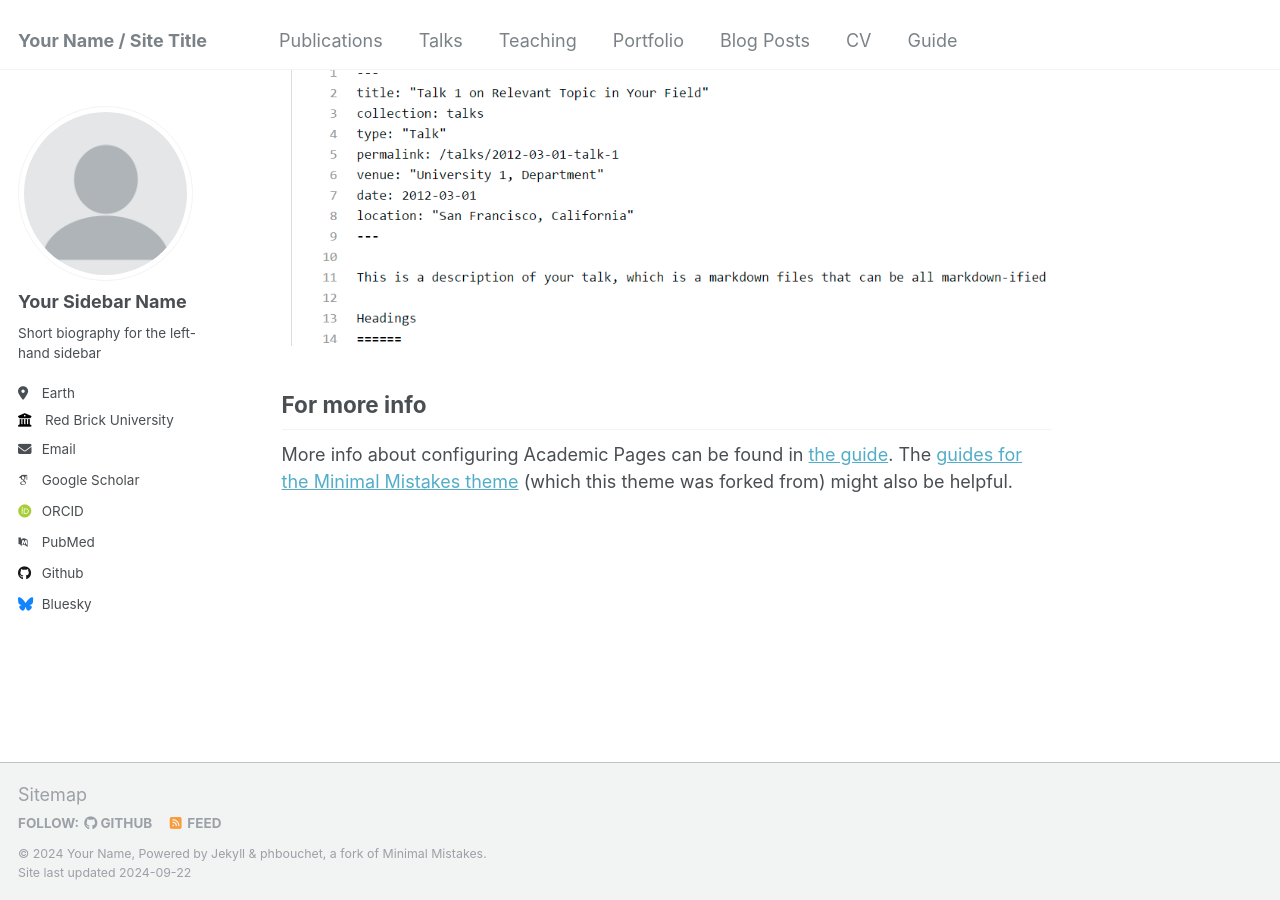
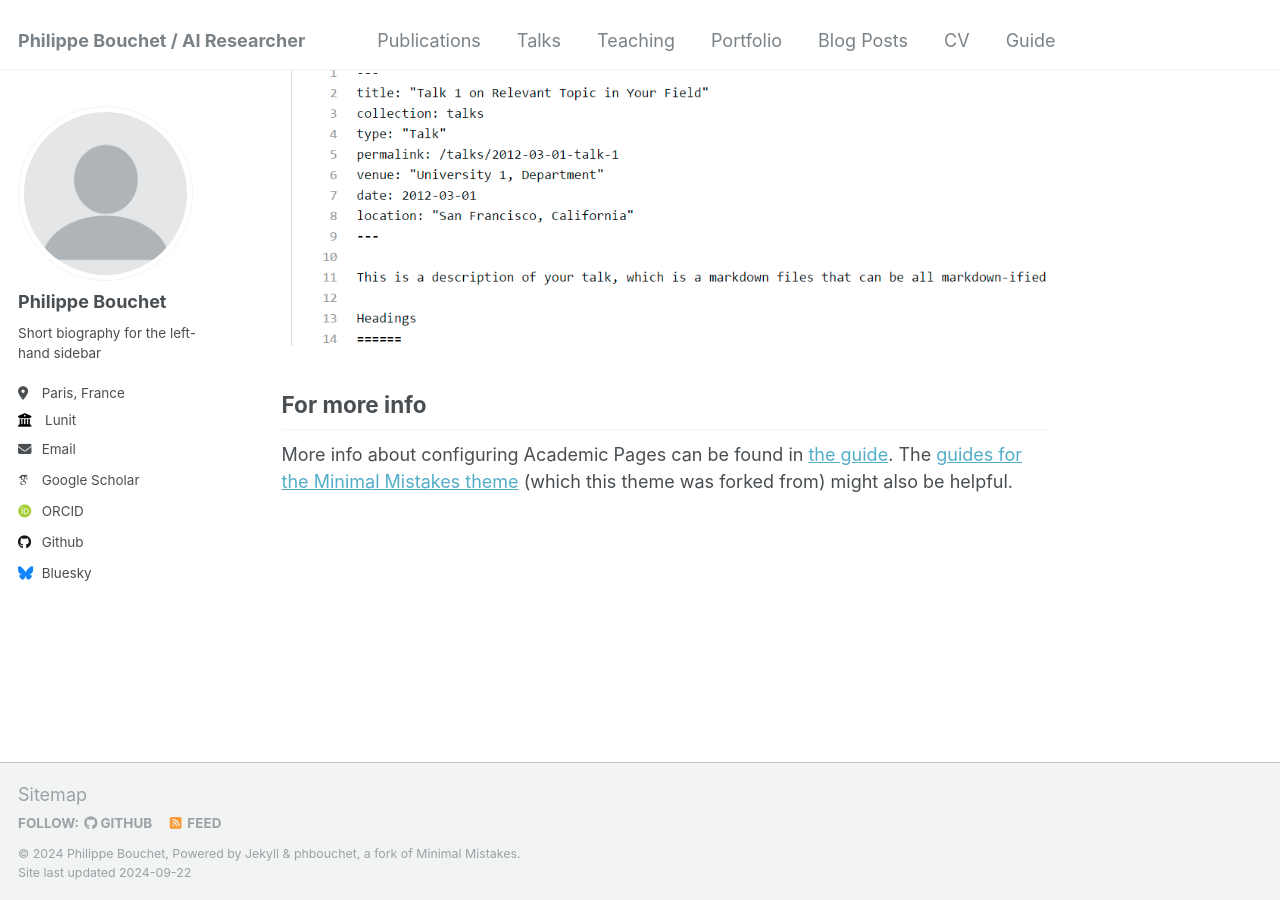
Before and after one commit to phbouchet/phbouchet.github.io, a Jekyll site: the page built from _pages/about.md, in a window 1280 px wide and 900 px high, scrolled down 2643 px. Built offline with Jekyll 4.4.1, drawn with Linux system fonts in a browser that asks for light colours; some web fonts are replaced.

Commit message:
Config Update

```diff
--- a/_config.yml
+++ b/_config.yml
@@ -8,9 +8,9 @@
 
 # Basic Site Settings
 locale                   : "en-US"
-title                    : "Your Name / Site Title"
+title                    : "Philippe Bouchet / AI Researcher"
 title_separator          : "-"
-name                     : &name "Your Name"
+name                     : &name "Philippe Bouchet"
 description              : &description "personal description"
 url                      : https://phbouchet.github.io # the base hostname & protocol for your site e.g. "https://mmistakes.github.io"
 baseurl                  : "" # the subpath of your site, e.g. "/blog"
@@ -22,21 +22,21 @@ repository               : "phbouchet/phbouchet.github.io"
 author:
   # Biographic information
   avatar           : "profile.png"
-  name             : "Your Sidebar Name"
+  name             : "Philippe Bouchet"
   pronouns         : # example: "she/her"
   bio              : "Short biography for the left-hand sidebar"
-  location         : "Earth"
-  employer         : "Red Brick University"
+  location         : "Paris, France"
+  employer         : "Lunit"
   uri              : # URL
-  email            : "none@example.org"
+  email            : "philippebouchet13@gmail.com"
 
-  # Academic websites
+  # phbouchet websites
   arxiv            : # URL - Update with the correct link to your profile
-  googlescholar    : "https://scholar.google.com/citations?user=PS_CX0AAAAAJ"
+  googlescholar    : "https://scholar.google.com/citations?user=_NfNNbUAAAAJ&hl=en"
   impactstory      : # URL
-  orcid            : "http://orcid.org/yourorcidurl"
+  orcid            : "https://orcid.org/0000-0003-3792-2976"
   semantic         : # URL
-  pubmed           : "https://www.ncbi.nlm.nih.gov/pubmed/?term=john+snow"
+  pubmed           : # URL
   researchgate     : # URL
 
   # Repositories and software development
```
